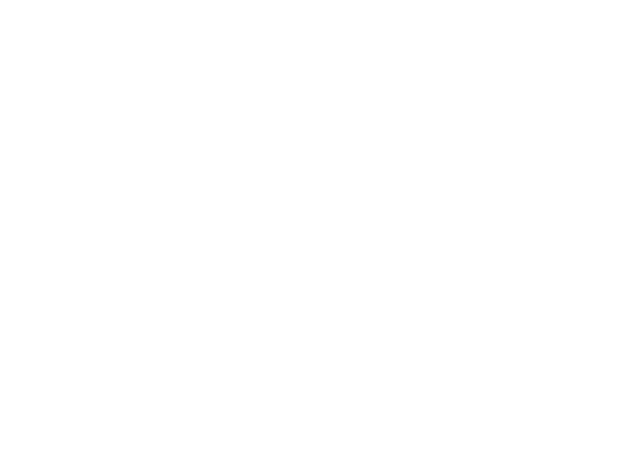
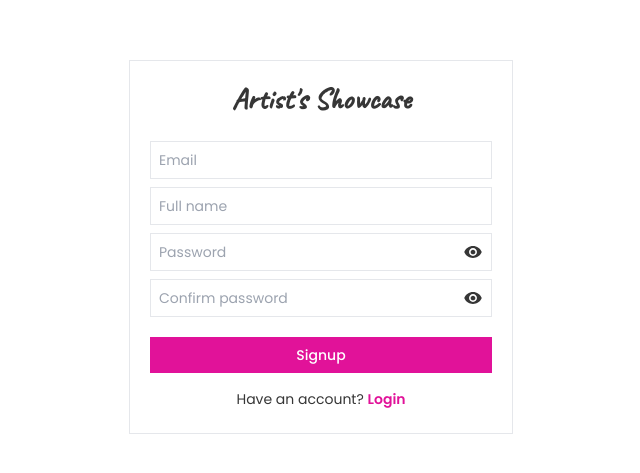
Before and after one commit to UnnatiShah07/social-media-app, a React (Create React App) app: page /signup in a window 1280 px wide. Before the commit this address had no page. Shown: the part 153-626 px from the top of the page, without its empty margins (319-959 px from the left). Built offline with nearby package versions, Linux system fonts and the light colour scheme; what miragejs would draw is missing.

Commit message:
add: design of signup page

```diff
--- a/package.json
+++ b/package.json
@@ -12,6 +12,7 @@
     "miragejs": "^0.1.47",
     "react": "^18.2.0",
     "react-dom": "^18.2.0",
+    "react-icons": "^4.9.0",
     "react-router-dom": "^6.12.1",
     "react-scripts": "5.0.1",
     "web-vitals": "^2.1.4"
--- /dev/null
+++ b/src/frontend/components/PasswordInput.jsx
@@ -0,0 +1,21 @@
+import { useState } from "react";
+import { IoMdEyeOff, IoMdEye } from "react-icons/io";
+
+const PasswordInput = ({ placeholder }) => {
+  const [show, setShow] = useState(false);
+
+  return (
+    <div className="w-full border my-1 p-2 text-sm flex justify-between items-center">
+      <input
+        className="outline-none border-0 my-0 p-0"
+        type={show ? "text" : "password"}
+        placeholder={placeholder}
+      />
+      <div className="text-xl text-font-color" onClick={() => setShow(!show)}>
+        {show ? <IoMdEyeOff /> : <IoMdEye />}
+      </div>
+    </div>
+  );
+};
+
+export default PasswordInput;
--- /dev/null
+++ b/src/frontend/components/index.js
@@ -0,0 +1 @@
+export { default as PasswordInput } from "./PasswordInput";
--- a/src/frontend/pages/index.js
+++ b/src/frontend/pages/index.js
@@ -1 +1,2 @@
 export {default as Login} from "./login/Login"
+export {default as SignUp} from "./signup/Signup"
--- a/src/frontend/pages/login/Login.jsx
+++ b/src/frontend/pages/login/Login.jsx
@@ -1,23 +1,27 @@
+import { useNavigate } from "react-router-dom";
 import { mobilePost } from "../../assets";
+import { PasswordInput } from "../../components";
 
 const Login = () => {
+  const navigate = useNavigate();
+
   return (
     <div className="flex flex-row items-center justify-evenly flex-wrap">
       <div class="w-full sm:w-1/2 hidden sm:flex justify-end">
         <img src={mobilePost} alt="welcomeImage" className="h-96 px-10" />
       </div>
-      <div class="w-full sm:w-1/2 h-screen flex flex-col justify-center items-center sm:items-start sm:h-screen sm:p-10">
+      <div className="w-full sm:w-1/2 h-screen flex flex-col justify-center items-center sm:items-start sm:h-screen sm:p-10">
         <div className="h-auto w-80 sm:w-96 border p-5 text-center">
-          <p className="mb-5 font-caveat text-3xl font-bold">Artist's Showcase</p>
+          <p className="mb-5 font-caveat text-3xl font-bold">
+            Artist's Showcase
+          </p>
           <input type="text" placeholder="Username" />
-          <input type="password" placeholder="Password" />
+          <PasswordInput placeholder={"Password"} />
           <button>Login</button>
           <button className="secondary-btn">Login as a Guest</button>
-          <p className="text-sm my-5">
+          <p className="text-sm my-5" onClick={() => navigate("/signup")}>
             Don't have an account?{" "}
-            <span className="text-sm my-5 text-primary font-semibold">
-              Sign Up
-            </span>
+            <span className="text-primary font-semibold">Sign Up</span>
           </p>
         </div>
       </div>
--- /dev/null
+++ b/src/frontend/pages/signup/Signup.jsx
@@ -0,0 +1,25 @@
+import { useNavigate } from "react-router-dom";
+import { PasswordInput } from "../../components";
+
+const SignUp = () => {
+  const navigate = useNavigate();
+
+  return (
+    <div className="flex justify-center h-screen items-center">
+      <div className="h-auto w-80 sm:w-96 border p-5 text-center overflow-hidden">
+        <p className="mb-5 font-caveat text-3xl font-bold">Artist's Showcase</p>
+        <input type="text" placeholder="Email" />
+        <input type="text" placeholder="Full name" />
+        <PasswordInput placeholder={"Password"} />
+        <div className="my-2"><PasswordInput placeholder={"Confirm password"} /></div>
+        <button>Signup</button>
+        <p className="text-sm my-1" onClick={() => navigate("/login")}>
+          Have an account?{" "}
+          <span className="text-primary font-semibold">Login</span>
+        </p>
+      </div>
+    </div>
+  );
+};
+
+export default SignUp;
--- a/src/frontend/routes/AppRoutes.jsx
+++ b/src/frontend/routes/AppRoutes.jsx
@@ -1,11 +1,12 @@
 import { Navigate, Route, Routes } from "react-router-dom";
-import { Login } from "../pages";
+import { Login, SignUp } from "../pages";
 
 const AppRoutes = () => {
   return (
     <Routes>
       <Route path="/" element={<Navigate replace to="/login" />} />
       <Route path="/login" element={<Login />} />
+      <Route path="/signup" element={<SignUp />} />
     </Routes>
   );
 };
--- a/src/index.css
+++ b/src/index.css
@@ -4,10 +4,10 @@
 
 @layer base {
   input {
-    @apply w-full outline-none border my-3 p-2 text-sm;
+    @apply w-full outline-none border my-1 p-2 text-sm;
   }
   button {
-    @apply w-full bg-primary p-2 my-3 text-white font-medium
+    @apply w-full bg-primary p-2 my-3 text-white font-medium text-sm
   }
 }
 
```
Also changed, not shown: 1 other file (tests, documents, lock files or other folders).
